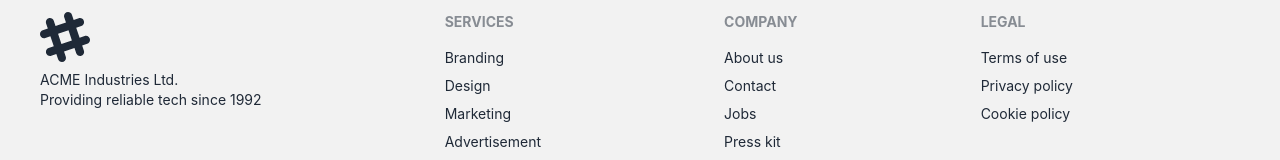
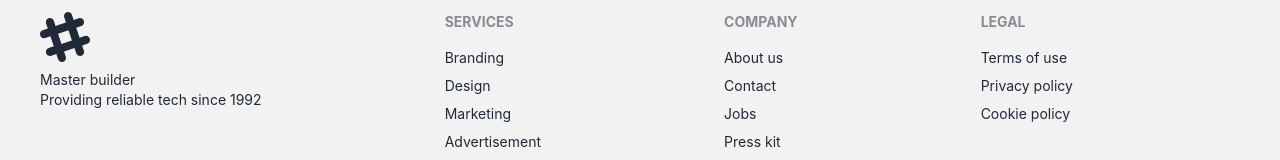
Before and after one commit to Rajikul340/master-builder-cline-as11, a React (Create React App) app: page / in a window 1280 px wide. Shown: the part 2301-2461 px from the top of the page. Built offline with nearby package versions, Linux system fonts and the light colour scheme; no server answers.

Commit message:
footer updated

```diff
--- a/src/Components/Pages/Footer/Footer.js
+++ b/src/Components/Pages/Footer/Footer.js
@@ -18,7 +18,7 @@ const Footer = () => {
           <path d="M22.672 15.226l-2.432.811.841 2.515c.33 1.019-.209 2.127-1.23 2.456-1.15.325-2.148-.321-2.463-1.226l-.84-2.518-5.013 1.677.84 2.517c.391 1.203-.434 2.542-1.831 2.542-.88 0-1.601-.564-1.86-1.314l-.842-2.516-2.431.809c-1.135.328-2.145-.317-2.463-1.229-.329-1.018.211-2.127 1.231-2.456l2.432-.809-1.621-4.823-2.432.808c-1.355.384-2.558-.59-2.558-1.839 0-.817.509-1.582 1.327-1.846l2.433-.809-.842-2.515c-.33-1.02.211-2.129 1.232-2.458 1.02-.329 2.13.209 2.461 1.229l.842 2.515 5.011-1.677-.839-2.517c-.403-1.238.484-2.553 1.843-2.553.819 0 1.585.509 1.85 1.326l.841 2.517 2.431-.81c1.02-.33 2.131.211 2.461 1.229.332 1.018-.21 2.126-1.23 2.456l-2.433.809 1.622 4.823 2.433-.809c1.242-.401 2.557.484 2.557 1.838 0 .819-.51 1.583-1.328 1.847m-8.992-6.428l-5.01 1.675 1.619 4.828 5.011-1.674-1.62-4.829z"></path>
         </svg>
         <p>
-          ACME Industries Ltd.
+        Master builder
           <br />
           Providing reliable tech since 1992
         </p>
--- a/src/Components/Pages/Messages/Messages.js
+++ b/src/Components/Pages/Messages/Messages.js
@@ -6,7 +6,11 @@ const Messages = ({ Reviews, setLoad }) => {
   const { user } = useContext(UserContext);
   // console.log(Reviews);
   const { message, image, customer, time } = Reviews;
-  const [revMessage, setRevMessage] = useState(message);
+  const [revMessage, setRevMessage] = useState(Reviews);
+
+  const newmess = [...Reviews]
+
+
 
   return (
     <div>
--- a/src/Components/Pages/ReviewDetails/ReviewDetails.js
+++ b/src/Components/Pages/ReviewDetails/ReviewDetails.js
@@ -16,6 +16,7 @@ const ReviewDetails = ({ singleReviews, handleDelete, setReviewUpdate }) => {
     status,
     serviceId,
   } = singleReviews;
+
   setReviewUpdate(singleReviews);
   return (
     <tr>
```
